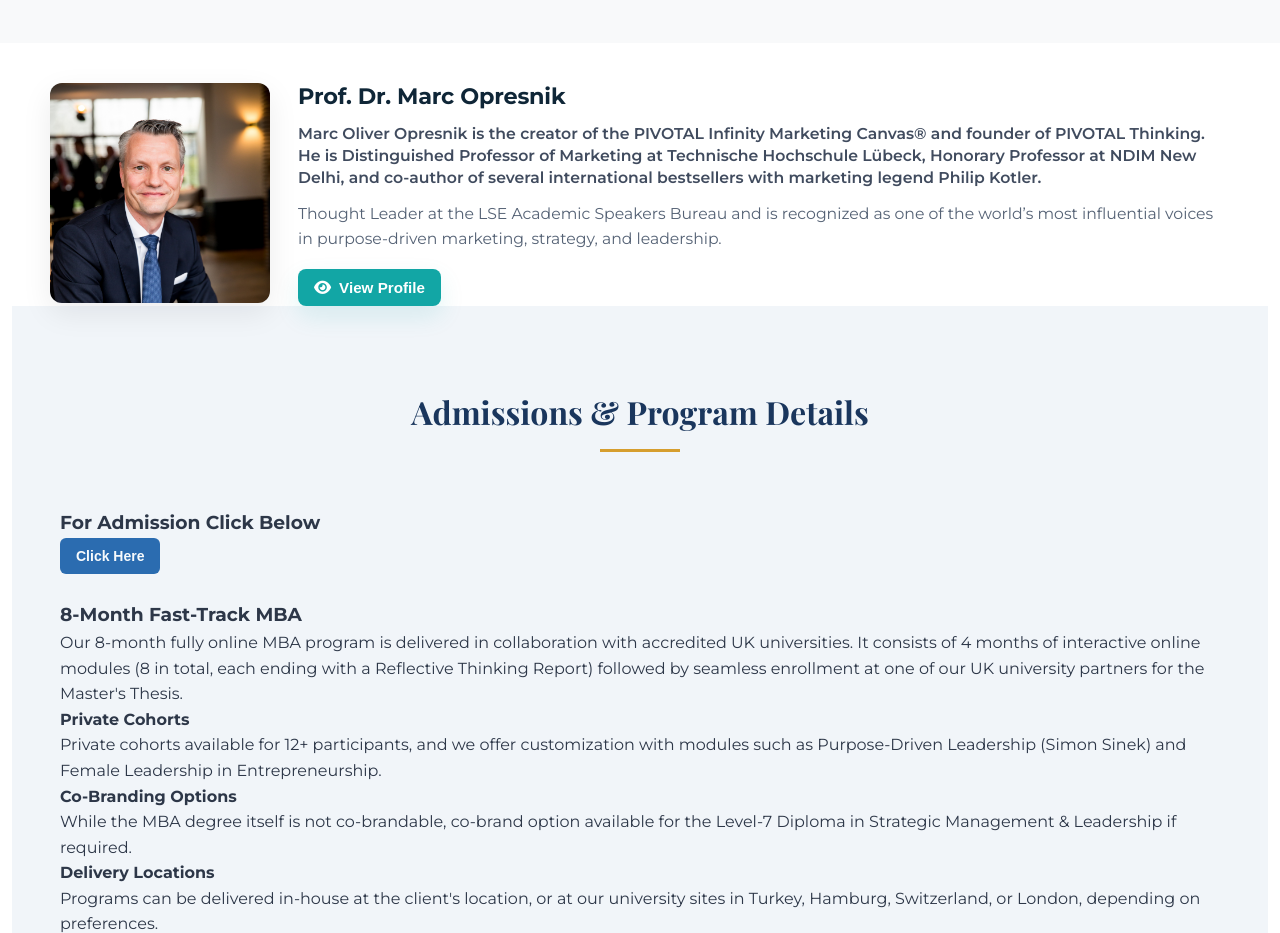
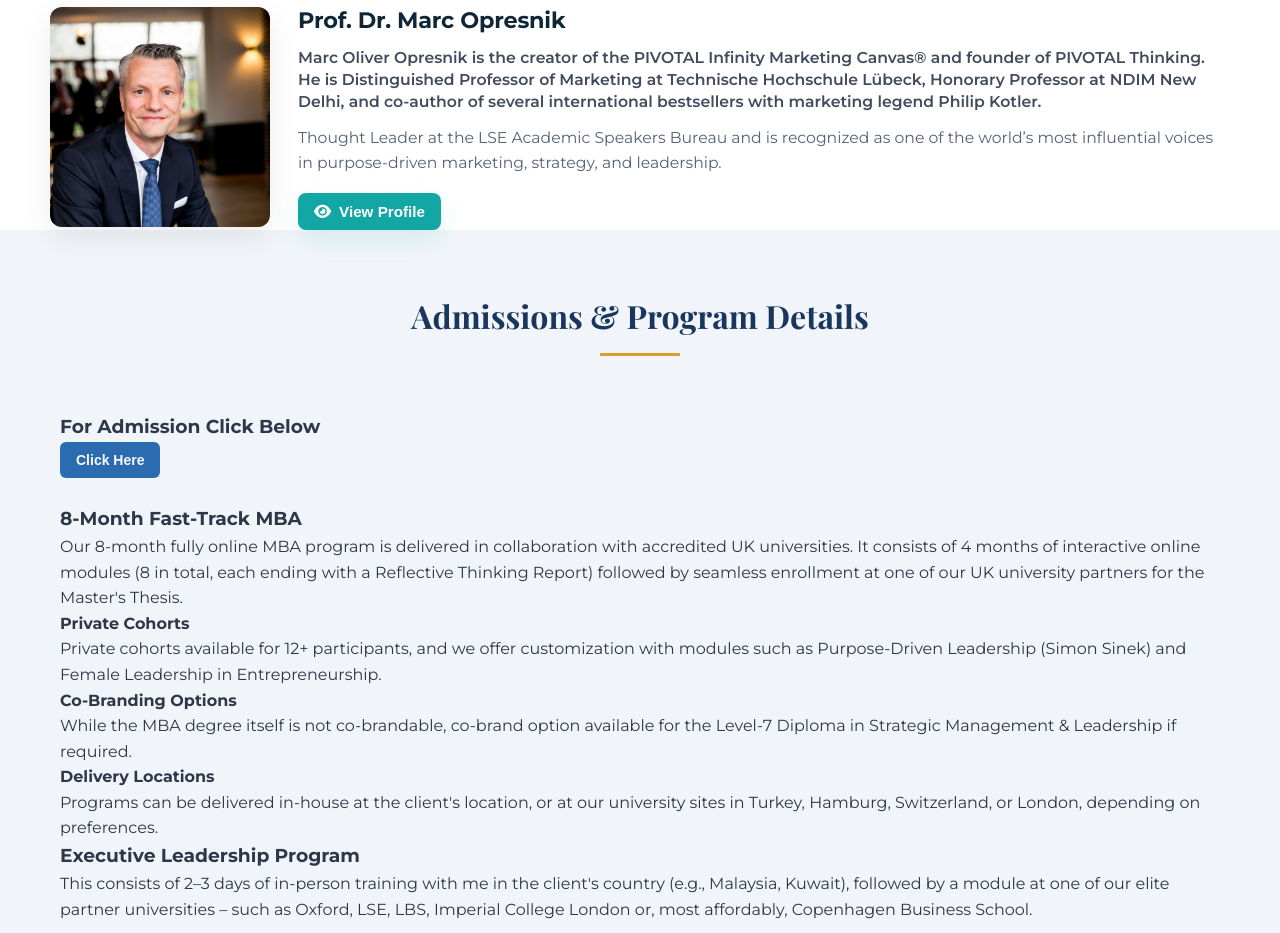
Before and after one commit to Pavan8023/psychepan, a website: page mba/index.html in a window 1280 px wide. Shown: the part 3207-4140 px from the top of the page. Drawn offline with nearby package versions, Linux system fonts and the light colour scheme.

Commit message:
psyche panacea

```diff
--- a/mba/index.html
+++ b/mba/index.html
@@ -524,7 +524,7 @@
 
         /* Section Styles */
         section {
-            padding: 80px 0;
+            padding-top: 60px;
         }
 
         .section-title {
@@ -1144,6 +1144,7 @@
         footer {
             background: var(--primary);
             color: white;
+            margin-top: 20px;
             padding: 60px 0 30px;
         }
 
@@ -1767,7 +1768,6 @@
         .prof-section {
             width: 100%;
             background: rgba(255, 255, 255, 0.98);
-            padding: 36px 12px;
             box-sizing: border-box;
         }
 
@@ -2110,7 +2110,8 @@
     <header>
         <div class="header-content">
             <div class="logo-container">
-                <div class="logo"><img src="/img/psypan-logo-transparent.png" alt="Psyche-panacea-consulting">Psyche Panacea</div>
+                <div class="logo"><img src="/img/psypan-logo-transparent.png" alt="Psyche-panacea-consulting">Psyche
+                    Panacea</div>
             </div>
 
             <nav>
@@ -2408,7 +2409,8 @@
         </div>
     </section>
     <!-- Full-width Professor Profile Section -->
-    <section id="profSection" class="prof-section" aria-labelledby="profHeading" data-pdf="/pdf/CV_Abstract_Opresnik_EN-Final-2025 .pdf">
+    <section id="profSection" class="prof-section" aria-labelledby="profHeading"
+        data-pdf="/pdf/CV_Abstract_Opresnik_EN-Final-2025 .pdf">
         <div class="prof-section__inner">
             <div class="prof-media" aria-hidden="false">
                 <img src="/img/Hafen-Klub_0082.jpg" alt="Prof Dr Marc Opresnik" />
```
